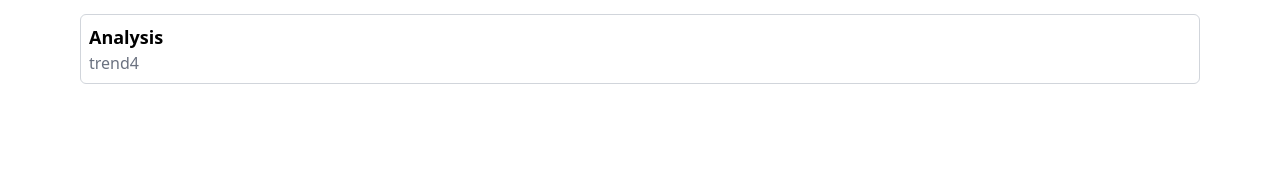
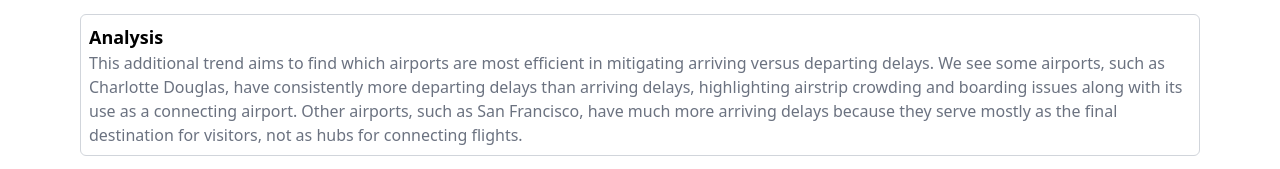
Before and after one commit to Adamkadaban/DBProject, a React (Create React App) app in the folder client/: page /TimeSeriesAnalysis in a window 1280 px wide. Both pictures are taken after a click on the element "Departing : Arriving Delays". Shown: the part 682-851 px from the top of the page. Before the commit the page ends 800 px from the top, so only its background shows below. Built offline with nearby package versions, Linux system fonts and the light colour scheme; no server answers.

Commit message:
Changed range on last trend and added trend analysis

```diff
--- a/client/src/components/Q6TrendLine.js
+++ b/client/src/components/Q6TrendLine.js
@@ -75,7 +75,7 @@
        >
          <CartesianGrid strokeDasharray="3 3" />
          <XAxis dataKey="FLIGHTYEAR" allowDuplicatedCategory={false}/>
-         <YAxis />
+         <YAxis domain={[.7, 1.5]} />
          <Tooltip />
          <Legend />
 
--- a/client/src/pages/TimeSeriesAnalysis.js
+++ b/client/src/pages/TimeSeriesAnalysis.js
@@ -19,7 +19,10 @@
     "Departing : Arriving Delays",
   ];
 
-  const analysis = ['trend1', 'trend2', 'trend3', 'trend4']
+  const analysis = ['This trend aims to answer the question: How many domestic flight delays did each airline have from 2010 until 2020? We wanted to develop an understanding of which airlines are the most reliable and have proven over time to have on-time flights. The interesting trends to note here are that regional carriers such as Alaskan Airlines and Envoy Air tend to have fewer delays than more trans-American carriers such as Southwest and American. In addition, the outlier, Southwest Airlines, has had a history of technical issues and nationwide outages in its backend systems which has led to a much higher number of delays versus its peers. ',
+    'This trend aims to provide a holistic answer to whether flight delays have increased or decreased over the past decade. Looking at the data, it is clear that nearly every data metric has progressively increased, highlighting that increased air travel has not been effectively combatted by advances in airline and airport technologies. However, it is interesting to note the slight dip in delay times in 2020, which corresponds to diminished air travel in the US due to COVID-19.',
+    'This trend aims to find the total number of flight delay minutes that can be attributed to each flight delay cause for each year from 2010 to 2020. The keys points are the outliers in the data for 2015 and 2020, along with the large gap between NAS (Preventable) and Late Aircraft Delays versus Security and Weather-Related Delays. The outliers in 2015 were due to an FAA software update glitch and 2020 was due to reduced traffic from COVD-19. The difference between the various delays shows us that the vast majority of the delays are preventable.',
+    'This additional trend aims to find which airports are most efficient in mitigating arriving versus departing delays. We see some airports, such as Charlotte Douglas, have consistently more departing delays than arriving delays, highlighting airstrip crowding and boarding issues along with its use as a connecting airport. Other airports, such as San Francisco, have much more arriving delays because they serve mostly as the final destination for visitors, not as hubs for connecting flights. ']
 
   return (
     <>
```
